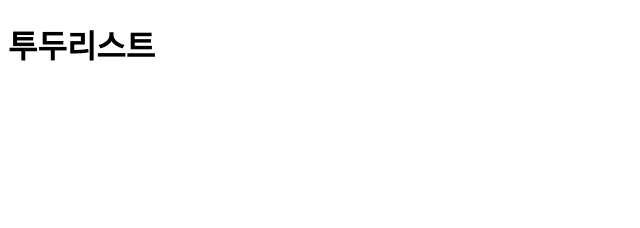
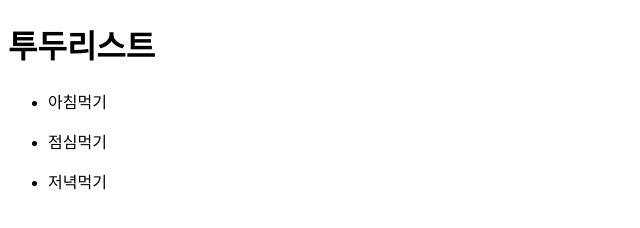
Before and after one commit to Yeon-seong/todolist-typescript, a plain HTML site: page index.html in a window 1280 px wide. Shown: the whole page, without its empty margins (0-640 px from the left). Drawn offline with Linux system fonts and the light colour scheme.

Commit message:
feat: 화면에 투두리스트 데이터를 렌더링하는 함수 제작

```diff
--- a/index.html
+++ b/index.html
@@ -9,13 +9,46 @@
     <title>투두리스트</title>
   </head>
   <body>
-    <header>
-      <h1>투두리스트</h1>
-    </header>
-    <main>
-      <ul class="todo_container"></ul>
-    </main>
-    <footer></footer>
-    <script></script>
+    <h1>투두리스트</h1>
+    <ul id="todo_container"></ul>
+
+    <script>
+      const todoDatas = [
+        {
+          id: 1,
+          todo: "아침먹기",
+        },
+        {
+          id: 2,
+          todo: "점심먹기",
+        },
+        {
+          id: 3,
+          todo: "저녁먹기",
+        }
+      ];
+
+
+      /* ---------- 데이터를 넣어주면 todoList를 만들어주는 함수 ---------- */
+      // 매개변수로 todoDatas를 넣어 분리하면 todoDatas의 의존성을 없앨 수 있다.
+      const todoListRender = (todoDatas) => {
+        const $todoContainer = document.querySelector("#todo_container");
+
+        todoDatas.forEach(todoData => {
+          const $todoLi = document.createElement("li");
+
+          const $todoP = document.createElement("p");
+
+          $todoP.innerText = todoData.todo;
+
+          $todoLi.append($todoP);
+
+          $todoContainer.append($todoLi);
+        });
+      };
+
+
+      todoListRender(todoDatas);
+    </script>
   </body>
 </html>
```
